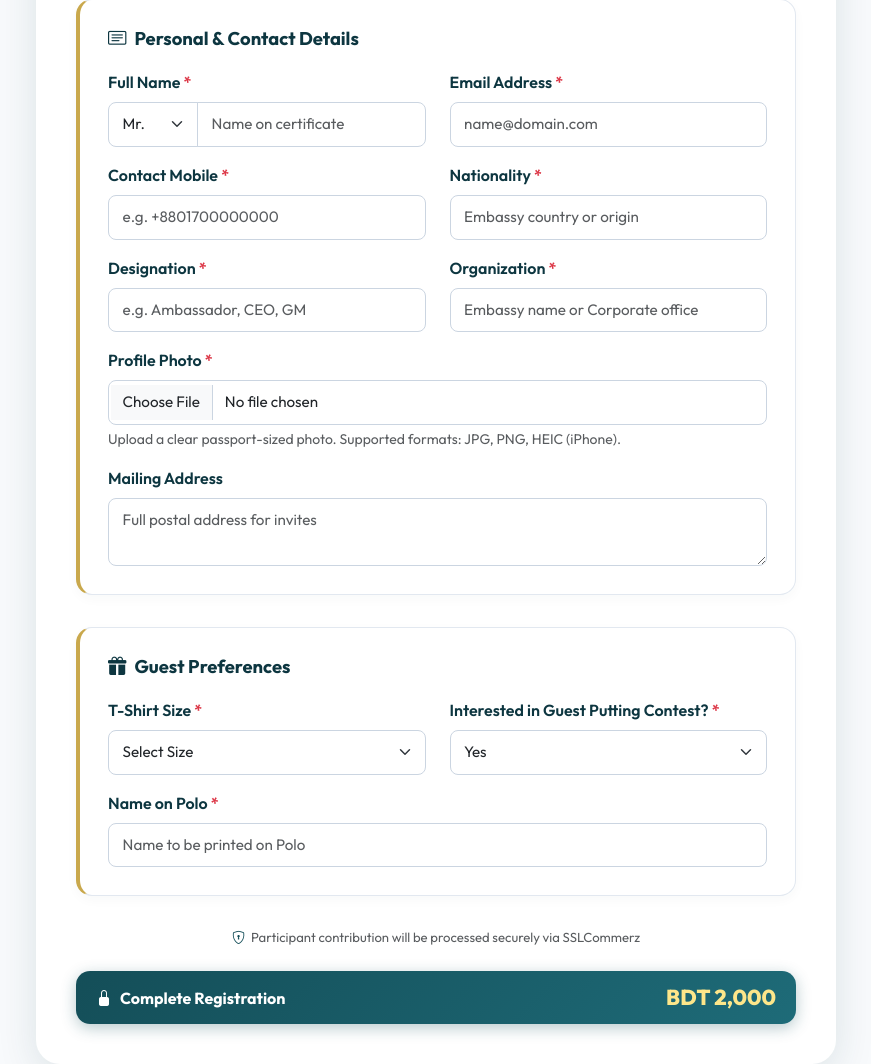
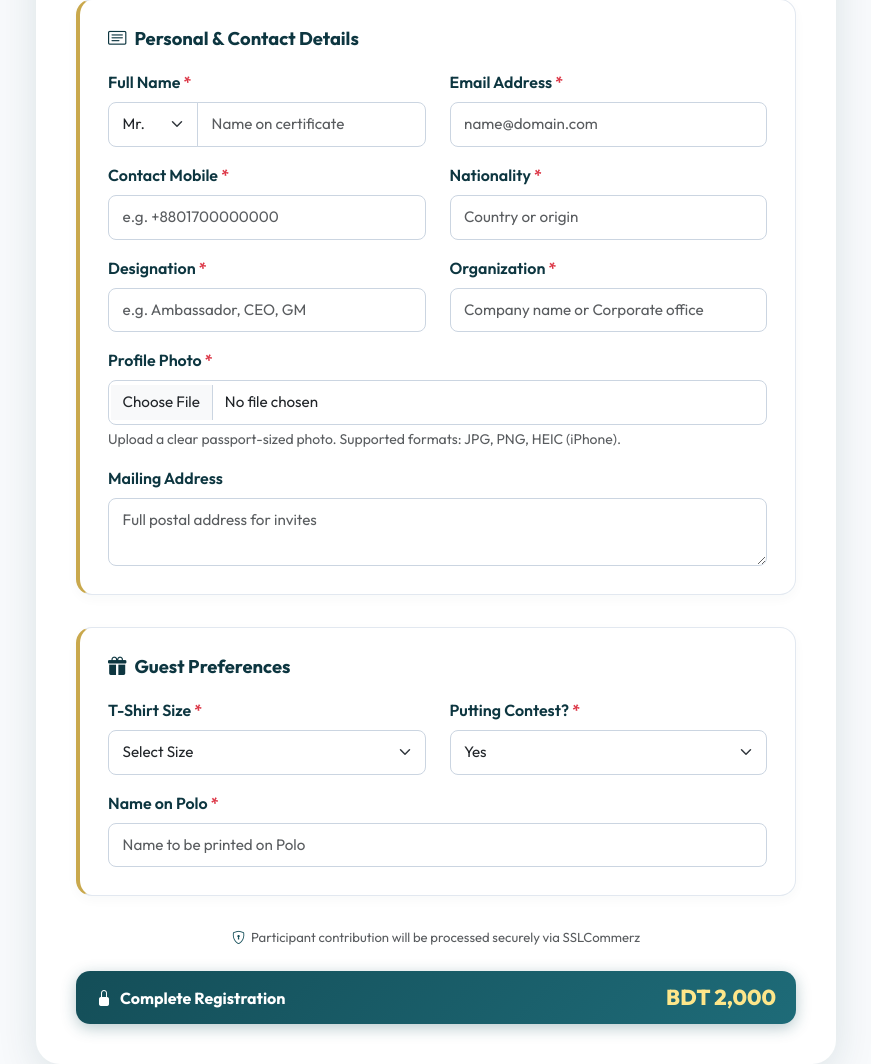
Before and after one commit to nadim-anamul/worldCorporateGolf, a PHP site: page /register_non_golfer.php in a window 1280 px wide. Shown: the part 165-1229 px from the top of the page, without its empty margins (204-1075 px from the left). Run offline with PHP 8.4, Linux system fonts and the light colour scheme; data comes from the database, SQL or seed files in the repository; some libraries are stand-ins or nearby versions; some web fonts are replaced.

Commit message:
remove embassy

```diff
--- a/register_non_golfer.php
+++ b/register_non_golfer.php
@@ -73,7 +73,7 @@ require_once __DIR__ . '/templates/header.php';
             </div>
           </div>
           <div class="col-md-6">
-            <label for="puttingContest" class="form-label">Interested in Guest Putting Contest? <span class="text-danger">*</span></label>
+            <label for="puttingContest" class="form-label">Putting Contest? <span class="text-danger">*</span></label>
             <select class="form-select" id="puttingContest" required>
               <option value="Yes" selected>Yes</option>
               <option value="No">No</option>
--- a/templates/registration/_participant_fields.php
+++ b/templates/registration/_participant_fields.php
@@ -26,7 +26,7 @@
           </div>
           <div class="col-md-6">
             <label for="nationality" class="form-label">Nationality <span class="text-danger">*</span></label>
-            <input type="text" class="form-control" id="nationality" required placeholder="Embassy country or origin" />
+            <input type="text" class="form-control" id="nationality" required placeholder="Country or origin" />
           </div>
         </div>
         <div class="row mb-3">
@@ -36,7 +36,7 @@
           </div>
           <div class="col-md-6">
             <label for="organization" class="form-label">Organization <span class="text-danger">*</span></label>
-            <input type="text" class="form-control" id="organization" required placeholder="Embassy name or Corporate office" />
+            <input type="text" class="form-control" id="organization" required placeholder="Company name or Corporate office" />
           </div>
         </div>
         <div class="row mb-3">
```
